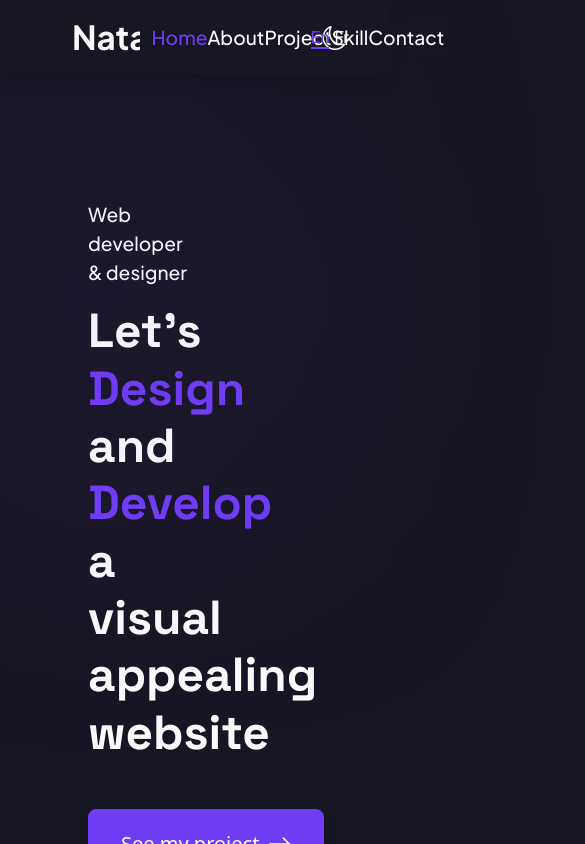
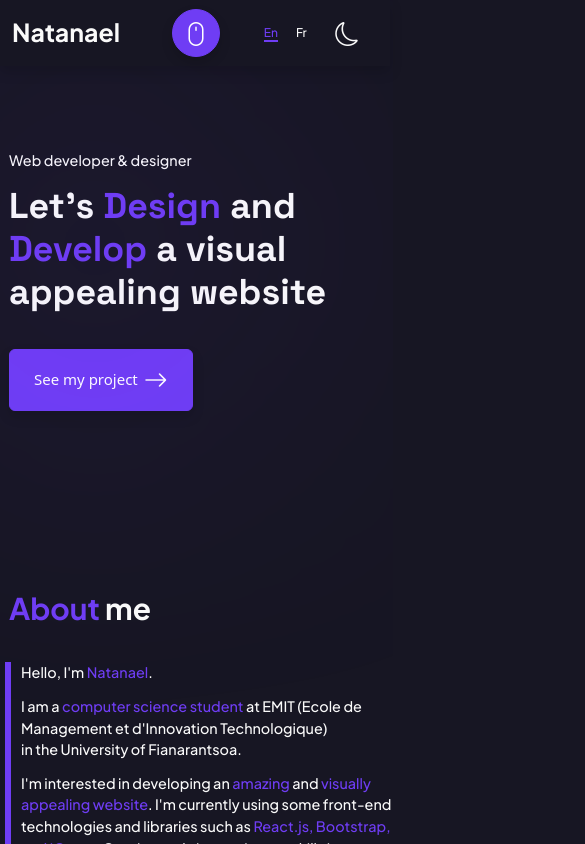
Before and after one commit to NathanRael/Portfolio-2023-old, a React (Vite) app: page / in a window 390 px wide. Shown: the top 844 px of the page, 585 px wide, since content can reach past the window. Built offline with nearby package versions, Linux system fonts and the light colour scheme.

Commit message:
add responsive

```diff
--- a/src/App.jsx
+++ b/src/App.jsx
@@ -23,7 +23,7 @@ export default function App() {
           <Circle />
           <NavBar />
         </div>
-        <main className="container-fluid px-64">
+        <main className="container-fluid px-0 px-md-64">
           <Hero />
           <About />
           <Project />
--- a/src/components/Contact.jsx
+++ b/src/components/Contact.jsx
@@ -6,7 +6,7 @@ import myCv from '../assets/myCV.png';
 export default function Contact() {
   const { darkMode } = useContext(DataContext);
   return (
-    <section className={`mt-184 ${darkMode ? 'text-light bg-secondary' : 'text-dark bg-light'}`} id="contact">
+    <section className={`container-fluid mt-184 ${darkMode ? 'text-light bg-secondary' : 'text-dark bg-light'}`} id="contact">
       <h1 className={`_title-2 mb-40 ${darkMode ? 'text-light' : ''}`}>
         Feel free to <span className="text-primary">contact</span> me
       </h1>
--- a/src/components/Footer.jsx
+++ b/src/components/Footer.jsx
@@ -6,7 +6,7 @@ export default function Footer() {
   const { darkMode } = useContext(DataContext);
   const year = new Date().getFullYear();
   return (
-    <section className={`container-fluid m-0 p-0 mb-24 d-flex justify-content-between align-items-center mt-184 ${darkMode ? 'text-light bg-secondary' : 'text-dark bg-light'}`}>
+    <section className={`container-fluid row-gap-24 flex-column flex-sm-row m-0 p-0 mb-24 d-flex justify-content-between align-items-center mt-184 ${darkMode ? 'text-light bg-secondary' : 'text-dark bg-light'}`}>
       <div className="d-flex column-gap-24">
         <IconButton icon="bi bi-facebook" href="https://www.facebook.com/profile.php?id=100087957505977" />
         <IconButton icon="bi bi-github" href="https://github.com/nathanrael"/>
--- a/src/components/Hero.jsx
+++ b/src/components/Hero.jsx
@@ -15,10 +15,10 @@ export default function Hero() {
       }`}
       id="home"
     >
-      <div className="row">
-        <div className="col-7 d-flex flex-column row-gap-40">
+      <div className="row row-gap-64">
+        <div className="col-12 col-lg-7 d-flex flex-column row-gap-40">
           <div
-            className={`container-fluid ${
+            className={`container-fluid px-0 ${
               darkMode ? "text-light" : "text-dark"
             } row-gap-16`}
           >
@@ -29,7 +29,7 @@ export default function Hero() {
               website
             </h1>
           </div>
-          <div className="container-fluid">
+          <div className="container-fluid px-0">
             <BigButton
               name="See my project"
               icon="bi bi-arrow-right"
@@ -41,26 +41,29 @@ export default function Hero() {
             />
           </div>
         </div>
-        <div className="col-5 d-flex gap-48">
-          <div className="container d-flex">
+        <div className="col-12 col-lg-5 d-none d-sm-flex gap-48">
+          <div className="container-fluid d-flex">
             <img
               src={FigmaIcon}
-              className="img-fluid align-self-start"
+              className="align-self-start"
               alt=""
+
             />
           </div>
-          <div className="container d-flex">
+          <div className="container-fluid d-flex">
             <img
               src={BootstrapIcon}
-              className="img-fluid align-self-end"
+              className="align-self-end"
               alt=""
+
             />
           </div>
-          <div className="container d-flex">
+          <div className="container-fluid d-flex">
             <img
               src={ReactIcon}
-              className="img-fluid align-self-start"
+              className="align-self-start"
               alt=""
+              width='106'
             />
           </div>
         </div>
--- a/src/components/NavBar.jsx
+++ b/src/components/NavBar.jsx
@@ -1,4 +1,5 @@
 import { useContext, useEffect } from "react";
+import { IconButton } from "./Buttons";
 import { useState } from "react";
 import DataContext from "../context/DataContext";
 
@@ -14,9 +15,8 @@ export default function NavBar() {
     setLanguage,
   } = useContext(DataContext);
 
-
   const hashName = window.location.hash;
-
+  const [displayNav, setDisplayNav] = useState(false);
   useEffect(() => {
     handleNavSelected(hashName.slice(1));
   }, [hashName]);
@@ -26,7 +26,6 @@ export default function NavBar() {
       ? "bg-secondary"
       : "bg-light";
   }, [darkMode]);
-
 
   const handleLanguageSelected = (id) => {
     setLanguage((prevItem) => {
@@ -60,14 +59,14 @@ export default function NavBar() {
   ));
   return (
     <nav
-      className={`container-fluid py-12  _body px-72 position-fixed top-0 _navbar ${
+      className={`container-fluid py-12  _body px-16 px-md-72 position-fixed top-0 _navbar ${
         darkMode
           ? "text-light bg-secondary shadow"
           : "text-dark bg-light border-bottom shadow-sm "
       }`}
     >
       <div className="row align-items-center justify-content-between">
-        <div className="col-3">
+        <div className="col-5 col-lg-3">
           <a
             href="#"
             className={`_subtitle ${
@@ -77,16 +76,36 @@ export default function NavBar() {
             Natanael
           </a>
         </div>
-        <div className="col-6">
+        <div
+          className={` d-none d-lg-block  col-12 col-lg-6 ${
+            darkMode ? "bg-secondary" : "text-dark"
+          }`}
+        >
           <div
-            className={`container-fluid  d-flex justify-content-evenly align-items-center ${
-              darkMode ? "text-light bg-secondary" : "text-dark bg-light"
-            }`}
+            className={`container-fluid  d-flex justify-content-center justify-content-lg-evenly align-items-center flex-column flex-lg-row
+            row-gap-32
+            ${darkMode ? "text-light bg-secondary" : "text-dark bg-light"}`}
           >
             {navLinkElement}
           </div>
         </div>
-        <div className="col-3 text-end ">
+          {displayNav ? (
+                    <div
+                    className={`container-fluid d-block d-lg-none  d-flex justify-content-center  align-items-center flex-column
+                      row-gap-32 _navLink
+                      ${darkMode ? "text-light bg-secondary" : "text-dark bg-light"}`}
+                  >
+                    <div className="position-absolute top-0 start-50 p-8 translate-middle-x">
+                      <IconButton icon="bi bi-x-lg" handleClick={() => setDisplayNav(false)} />
+                    </div>
+                    {navLinkElement}
+                  </div>
+          ) : (
+            <div className="col-2 d-block d-lg-none">
+              <IconButton icon="bi bi-mouse" handleClick={() => setDisplayNav(true)} />
+            </div>
+          )}
+        <div className="col-5 col-lg-3 text-end ">
           <div className="container-fluid d-flex align-items-center flex-row">
             <div
               className="container-fluid d-inline-flex "
--- a/src/components/Project.jsx
+++ b/src/components/Project.jsx
@@ -17,9 +17,9 @@ export default function Project() {
       <h1 className={`_title-2 ${darkMode ? "text-light" : ""} mb-40`}>
         My personal <span className="text-primary">projects</span>
       </h1>
-      <div className="container-fluid">
-        <div className="row justify-content-center">
-          <div className="col-6">
+      <div className="container-fluid px-0">
+        <div className="row  justify-content-center row-gap-40">
+          <div className="col-12 col-xl-6 mx-0 d-flex justify-content-center">
             <Card
               image={MovieImage}
               title="Movie website"
@@ -28,7 +28,7 @@ export default function Project() {
               projectLink='https:nathanrael-movie.netlify.app'
             />
           </div>
-          <div className="col-6">
+          <div className="col-12 col-xl-6 mx-0 d-flex justify-content-center">
             <Card
               image={ChatImage}
               title="ChatBot website"
@@ -62,7 +62,7 @@ function Card({ image, title, description, darkMode, projectLink }) {
           onMouseLeave={()=> setCardHover(false)}
           style={{
             filter : cardHover ? 'blur(1px)' : '',
-            transition:  'filter 0.5s ease'
+            transition:  'filter 0.5s ease',
           }}
         />
           <div
--- a/src/components/Skills.jsx
+++ b/src/components/Skills.jsx
@@ -12,55 +12,55 @@ export default function Skill() {
   const { darkMode } = useContext(DataContext);
 
   return (
-    <section className={`mt-184 ${darkMode ? 'text-light bg-secondary' : 'text-dark bg-light'}`} id="skill">
+    <section className={`container-fluid mt-184 ${darkMode ? 'text-light bg-secondary' : 'text-dark bg-light'}`} id="skill">
       <h1 className={`_title-2 ${darkMode ? 'text-light' : ''} mb-40`}>
         My current <span className="text-primary">Skills</span>
       </h1>
-      <div className="container-fluid">
+      <div className="container-fluid px-0">
         <div className="row row-col-4 row-gap-40 justify-content-center">
-          <div className="col-3">
+          <div className="col-6 col-md-3">
             <SkillItem
               image={HtmlIcon}
               name="Html"
               darkMode={darkMode}
             />
           </div>
-          <div className="col-3">
+          <div className="col-6 col-md-3">
             <SkillItem
               image={CssIcon}
               name="Css"
               darkMode={darkMode}
             />
           </div>
-          <div className="col-3">
+          <div className="col-6 col-md-3">
             <SkillItem
               image={JsIcon}
               name="Javascript"
               darkMode={darkMode}
             />
           </div>
-          <div className="col-3">
+          <div className="col-6 col-md-3">
             <SkillItem
               image={JQuerIcon}
               name="JQuery"
               darkMode={darkMode}
             />
           </div>
-          <div className="col-3">
+          <div className="col-6 col-md-3">
             <SkillItem
               image={BootstrapIcon}
               name="Bootstrap"
               darkMode={darkMode}
             />
           </div>
-          <div className="col-3">
+          <div className="col-6 col-md-3">
             <SkillItem
               image={ReactIcon}
               name="React js"
               darkMode={darkMode}
             />
           </div>
-          <div className="col-3">
+          <div className="col-6 col-md-3">
             <SkillItem
               image={FigmaIcon}
               name="Figma"
--- a/src/font.css
+++ b/src/font.css
@@ -1,13 +1,13 @@
-:root{
-    --title : 47.8px;
-    --title-2 : 39.8px;
-    --subtitle : 33.2px;
-    --lead : 19.2px;
-    --body : 16px;
-    --btn-medium : 14px;
-    --small : 12px;
+:root {
+    --title: 2.9875rem;        /* 47.8px / 16px = 2.9875rem */
+    --title-2: 2.4875rem;      /* 39.8px / 16px = 2.4875rem */
+    --subtitle: 2.075rem;      /* 33.2px / 16px = 2.075rem */
+    --lead: 1.2rem;            /* 19.2px / 16px = 1.2rem */
+    --body: 1rem;              /* 16px / 16px = 1rem */
+    --btn-medium: 0.875rem;    /* 14px / 16px = 0.875rem */
+    --small: 0.75rem;          /* 12px / 16px = 0.75rem */
+    font-size: var(--body);
 }
-
 @font-face {
     font-family: 'spaceGrotek' ;
     src: url('./assets/fonts/SpaceGrotesk-Bold.ttf');
@@ -44,3 +44,19 @@
 ._small{font-size: var(--small);font-family: 'plusJakarta-regular';}
 ._no-deco{text-decoration: none; list-style: none;}
 ._icon{font-size: 24px;}
+
+
+@media screen and (max-width : 992px) {
+    :root{
+        --body : 14px;
+    }
+}
+
+@media screen and (max-width : 576px) {
+    :root{
+        --body : 12px;
+    }
+    ._projectCard{
+        width: 372px ;
+    }
+}
--- a/src/index.css
+++ b/src/index.css
@@ -1,12 +1,5 @@
-:root{
-    --title : 47.8px;
-    --title-2 : 39.8px;
-    --subtitle : 33.2px;
-    --lead : 19.2px;
-    --body : 16px;
-    --btn-medium : 14px;
-    --small : 12px;
-}
+
+
 span.intLink {
     cursor: pointer;
     color: #0000ff;
@@ -86,3 +79,26 @@ body::-webkit-scrollbar-thumb:hover {
     -webkit-backdrop-filter: blur(4px);
     z-index: 4;
 }
+
+@media screen and (max-width : 1200px) {
+
+}
+@media screen and (max-width : 992px) {
+    ._navLink{
+        z-index: 4;
+        position: fixed;
+        width: 100%;
+        height: 100vh;
+        top: 0;
+        left: 50%;
+        transform: translateX(-50%);
+    }
+}
+@media screen and (max-width : 768px) {
+
+}
+@media screen and (max-width : 576px) {
+    ._projectCard{
+        width: 372px ;
+    }
+}
```
